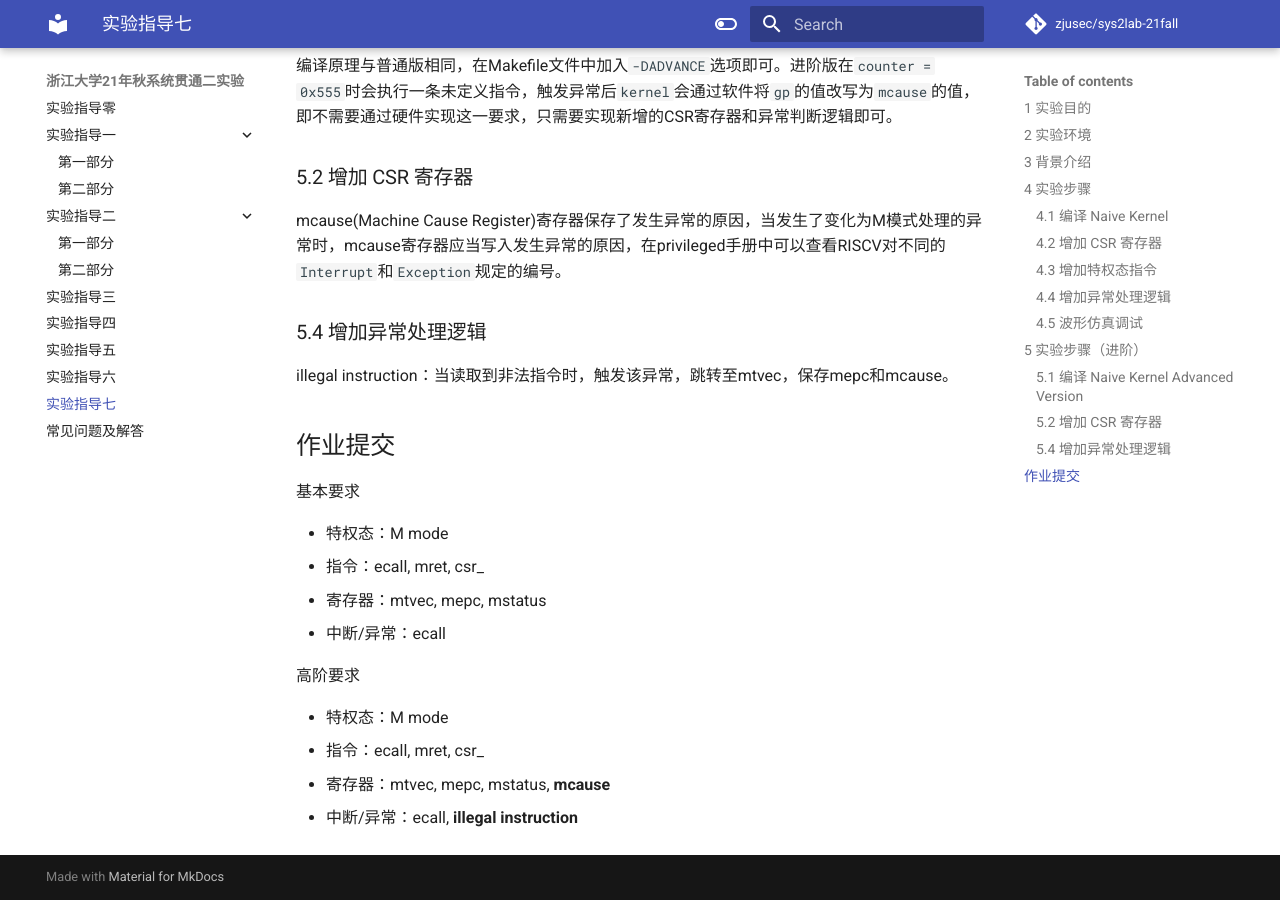
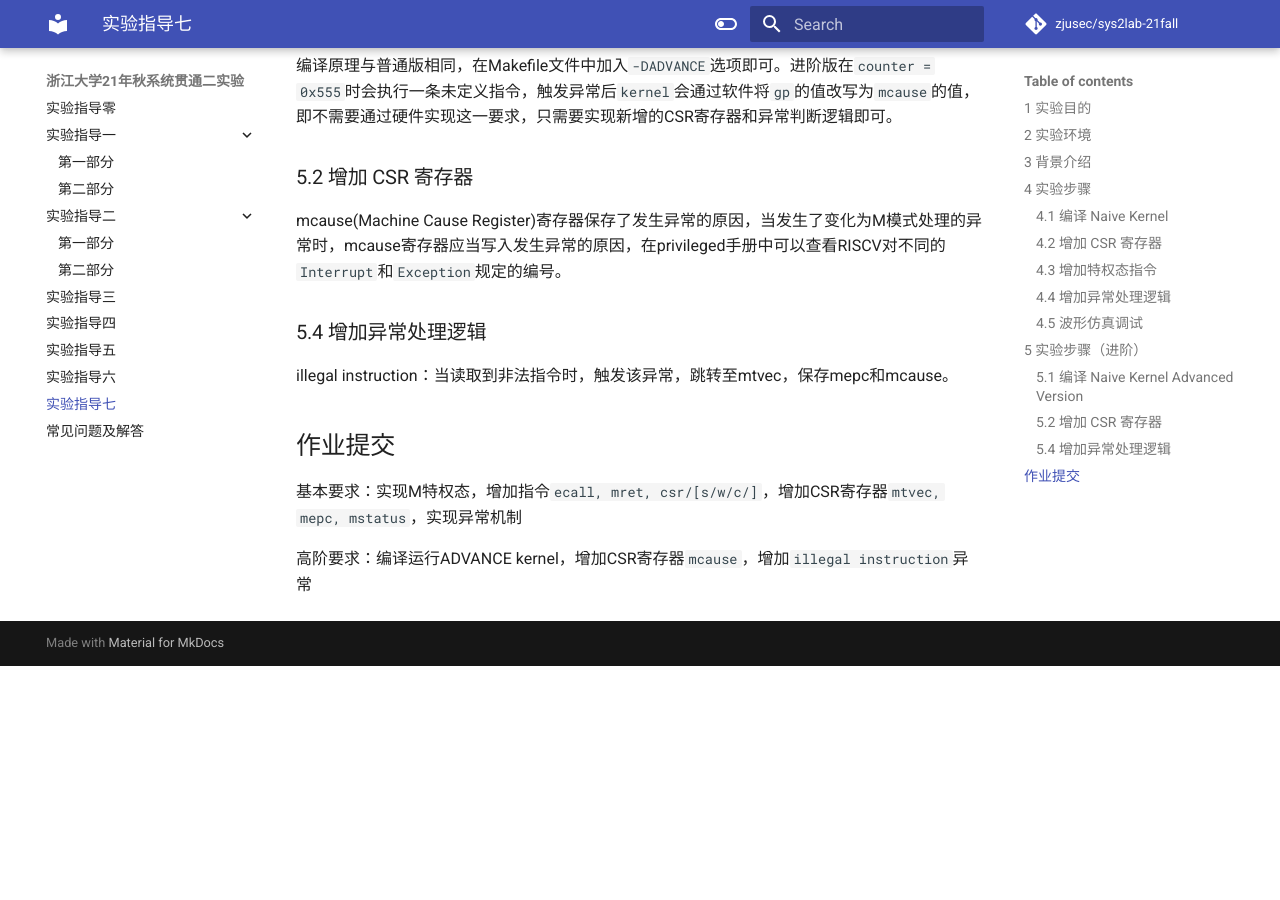
Before and after one commit to zhzh2001/ZJU-rv64os, an MkDocs documentation site: the page built from docs/lab7.md, in a window 1280 px wide and 900 px high, scrolled down 3166 px. Built offline with MkDocs 1.6.1 and Material for MkDocs 9.7.7, drawn with Linux system fonts in a browser that asks for light colours; after the commit the page ends 3832 px from its top, so only the background shows below that.

Commit message:
[lab7] update doc

```diff
--- a/docs/lab7.md
+++ b/docs/lab7.md
@@ -98,17 +98,6 @@ illegal instruction：当读取到非法指令时，触发该异常，跳转至m
 
 
 
-基本要求
+基本要求：实现M特权态，增加指令`ecall, mret, csr/[s/w/c/]`，增加CSR寄存器`mtvec, mepc, mstatus`，实现异常机制
 
-- 特权态：M mode
-- 指令：ecall, mret, csr_
-- 寄存器：mtvec, mepc, mstatus
-- 中断/异常：ecall
-
-
-高阶要求
-
-- 特权态：M mode
-- 指令：ecall, mret, csr_
-- 寄存器：mtvec, mepc, mstatus, **mcause**
-- 中断/异常：ecall, **illegal instruction**
+高阶要求：编译运行ADVANCE kernel，增加CSR寄存器`mcause`，增加`illegal instruction`异常
```
